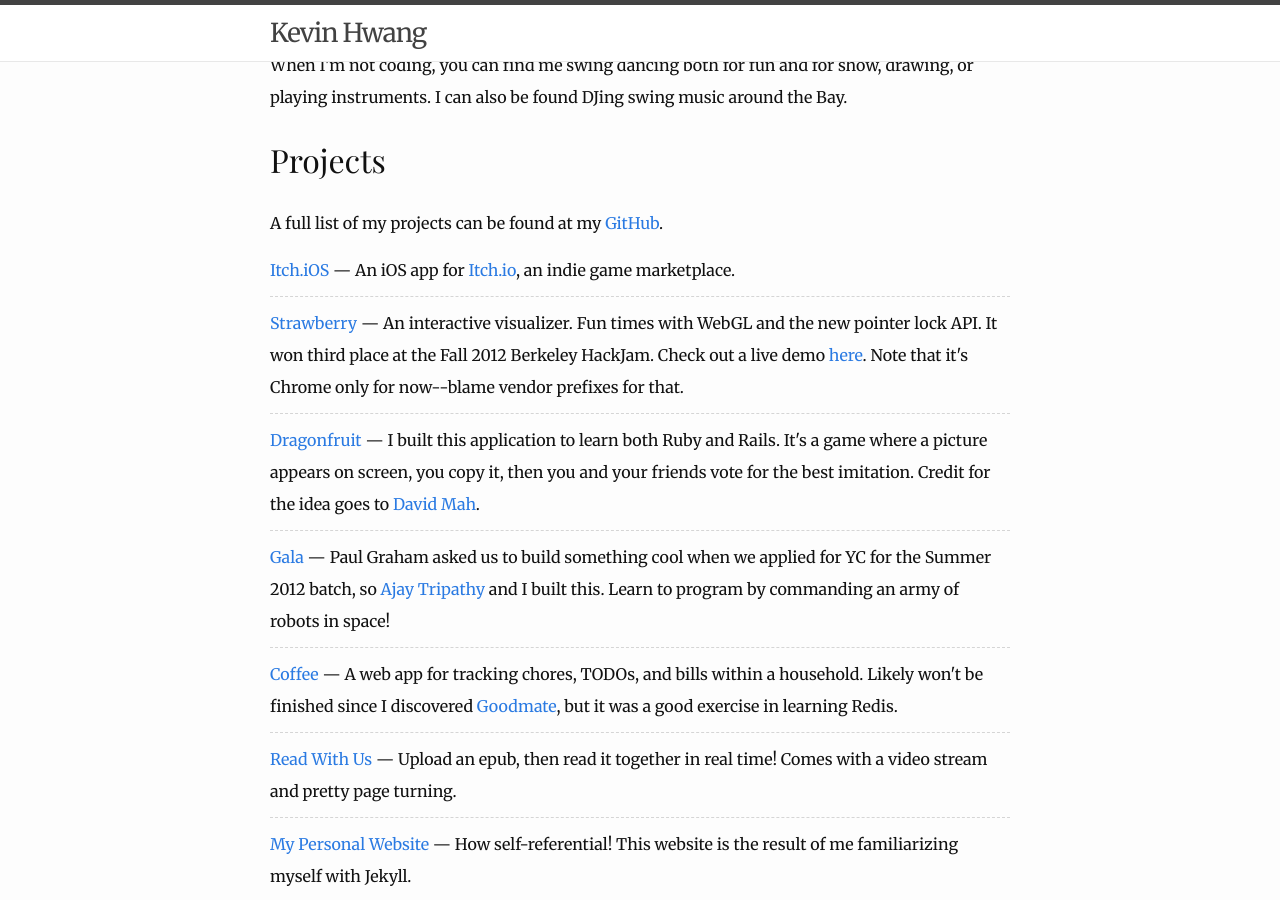
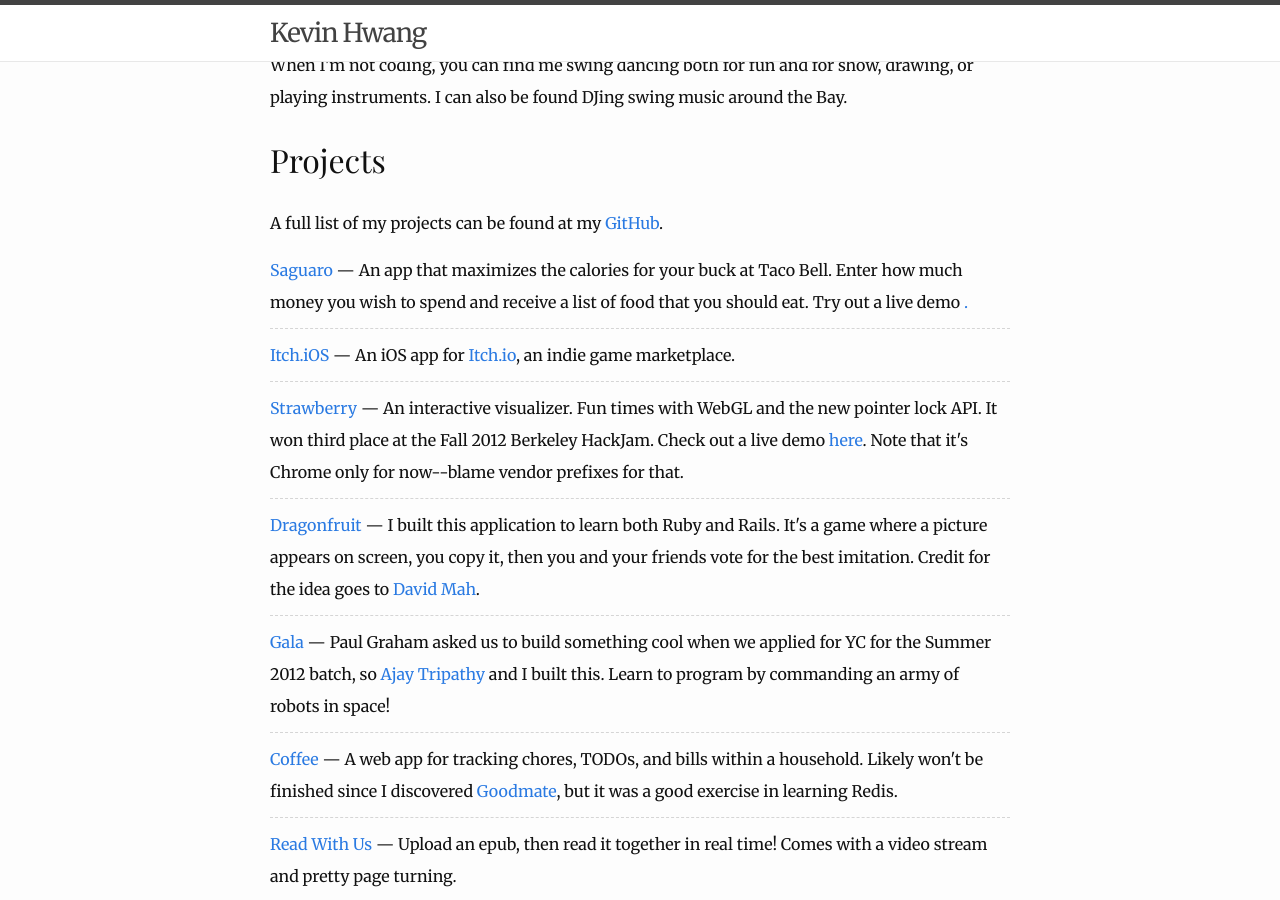
Before and after one commit to catherinemarvin/khwang.github.io, a Jekyll site: the page built from index.html, in a window 1280 px wide and 900 px high, scrolled down 709 px. Built offline with Jekyll 4.4.1, drawn with Linux system fonts in a browser that asks for light colours.

Commit message:
Add Saguaro to the list of projects

```diff
--- a/_data/projects.yml
+++ b/_data/projects.yml
@@ -1,3 +1,7 @@
+- name: Saguaro
+  description: An app that maximizes the calories for your buck at Taco Bell. Enter how much money you wish to spend and receive a list of food that you should eat. Try out a live demo <a href="https://taco-bell.herokuapp.com/"here</a>.
+  link: https://github.com/khwang/saguaro
+
 - name: Itch.iOS
   description: An iOS app for <a href='http://itch.io/'>Itch.io</a>, an indie game marketplace.
   link: https://github.com/khwang/cantaloupe
```
